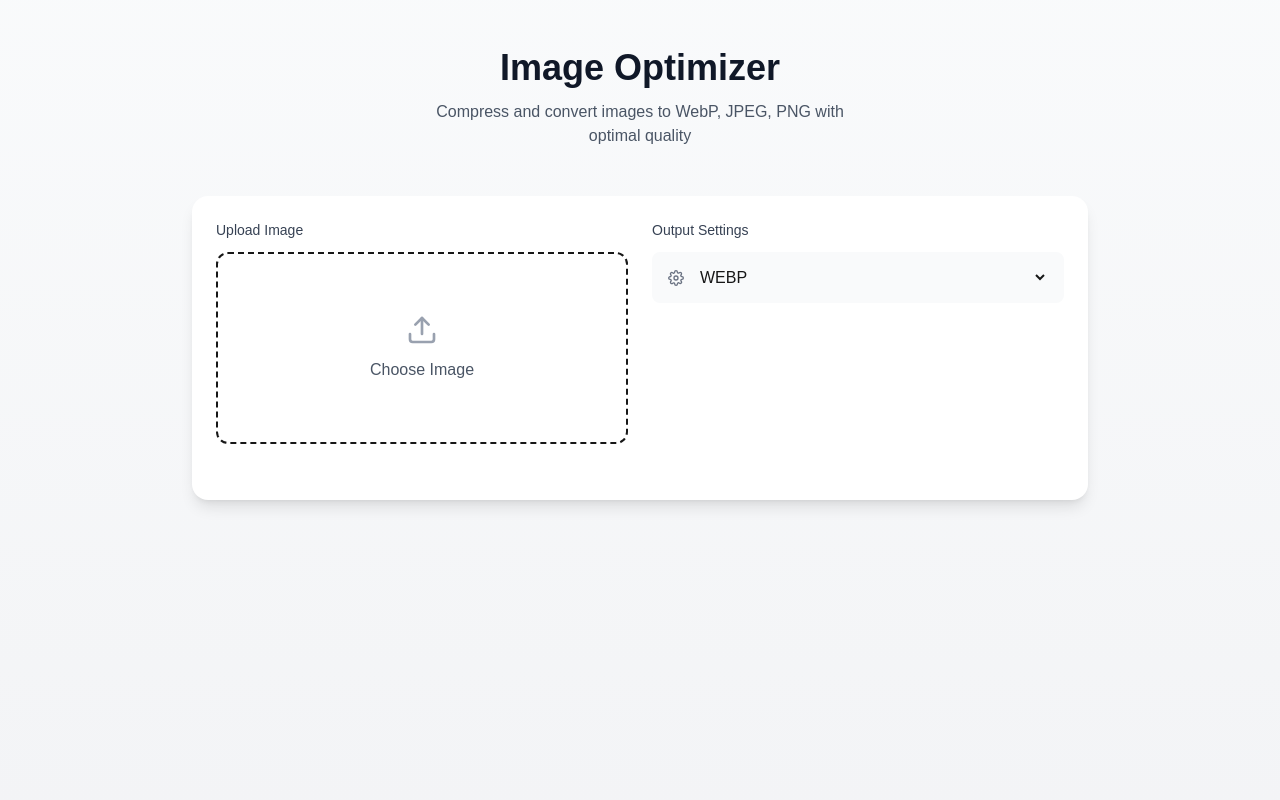
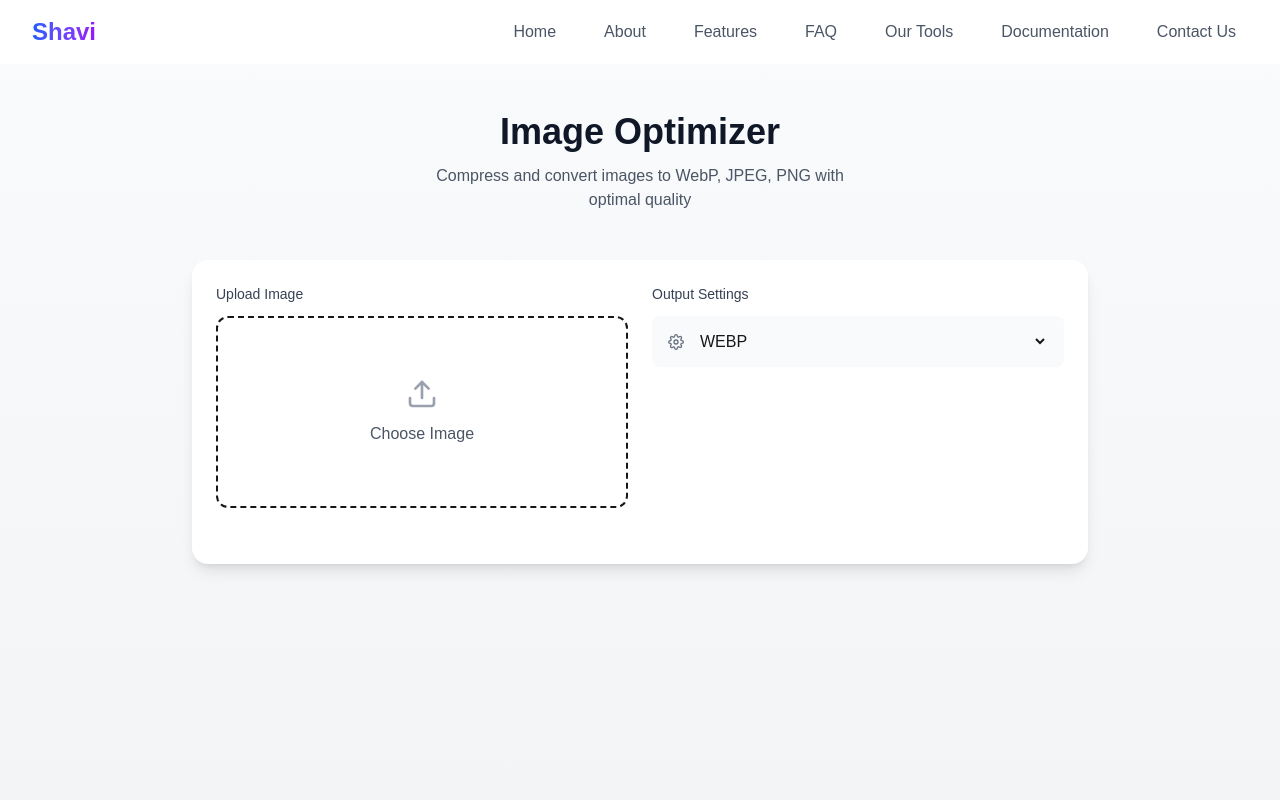
Before and after one commit to MR-SHIV-SHARMA/shavi, a Next.js app: page /projects/image-compressor in a window 1280 px wide. Shown: the top 800 px of the page. Built offline with nearby package versions, Linux system fonts and the light colour scheme.

Commit message:
refactor: remove LayoutWrapper component and integrate Navbar and Footer directly into RootLayout

```diff
--- a/src/app/layout.js
+++ b/src/app/layout.js
@@ -1,6 +1,7 @@
 import { Geist, Geist_Mono } from "next/font/google";
 import "./globals.css";
-import LayoutWrapper from "@/components/LayoutWrapper"; // 🆕 Import LayoutWrapper
+import Navbar from "@/components/Navbar";
+import Footer from "@/components/Footer";
 
 const geistSans = Geist({
   variable: "--font-geist-sans",
@@ -21,8 +22,12 @@ export const metadata = {
 export default function RootLayout({ children }) {
   return (
     <html lang="en">
-      <body className={`${geistSans.variable} ${geistMono.variable} antialiased`}>
-        <LayoutWrapper>{children}</LayoutWrapper> {/* 🆕 Use Wrapper */}
+      <body
+        className={`${geistSans.variable} ${geistMono.variable} antialiased`}
+      >
+        <Navbar />
+        {children}
+        <Footer />
       </body>
     </html>
   );
--- a/src/components/LayoutWrapper.jsx
+++ /dev/null
@@ -1,19 +0,0 @@
-"use client";
-import { usePathname } from "next/navigation";
-import Navbar from "@/components/Navbar";
-import Footer from "@/components/Footer";
-
-export default function LayoutWrapper({ children }) {
-  const pathname = usePathname();
-
-  // 🛑 ImageBackgroundRemover के अंदर हो तो Navbar/Footer hide करें
-  const isCustomLayout = pathname.startsWith("/projects/");
-
-  return (
-    <>
-      {!isCustomLayout && <Navbar />}
-      <main>{children}</main>
-      {!isCustomLayout && <Footer />}
-    </>
-  );
-}
```
